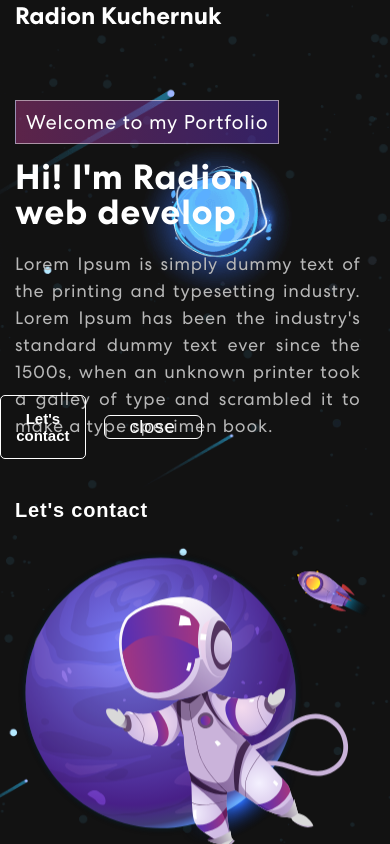
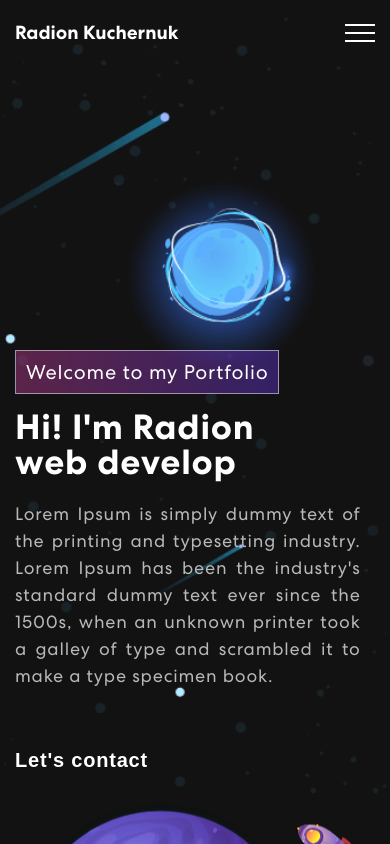
Before and after one commit to RodionKipitok/Portfolio-react, a React (Create React App) app: page / in a window 390 px wide. Shown: the top 844 px of the page. Built offline with nearby package versions, Linux system fonts and the light colour scheme.

Commit message:
make mobile menu

```diff
--- a/src/components/Hero/style.css
+++ b/src/components/Hero/style.css
@@ -32,8 +32,7 @@
    text-align: justify;
 }
 
-
-.profession{
+.profession {
    font-weight: 700;
    letter-spacing: 0.8px;
    line-height: 1;
@@ -85,14 +84,14 @@
 
 @media (max-width: 575.98px) {
    .banner {
-    padding-top: 100px;
+      padding-top: 350px;
    }
 
    .banner h1 {
       font-size: 35px;
    }
 
-  .profession{
+   .profession {
       font-size: 35px;
    }
 
--- a/src/components/NavBar/Header.js
+++ b/src/components/NavBar/Header.js
@@ -1,7 +1,6 @@
 import { useState, useEffect } from 'react';
 import '../NavBar/style.css';
 import NavigationLink from '../NavBar/NavigationLink';
-import { ReactComponent as MobileMenu } from '../../assets/img/burger-menu-svgrepo-com.svg';
 import React from 'react';
 
 const NavBar = () => {
@@ -29,18 +28,22 @@ const NavBar = () => {
                <a href="/" className="nav-logo">
                   <strong>Radion Kuchernuk</strong>
                </a>
-               <nav className={` nav ${isOpen ? 'active' : ''}`}>
+               <nav className={`nav ${isOpen ? 'open' : ''}`}>
                   <NavigationLink />
+               </nav>
+               <div className={`burger ${isOpen ? 'active' : ''}`}>
                   <button
+                     className="burger-button"
                      type="button"
-                     className="nav__btn-mobile-menu--close"
                      onClick={() => {
                         setIsOpen(!isOpen);
                      }}
                   >
-                     close
+                     <span className="burger-line"></span>
+                     <span className="burger-line"></span>
+                     <span className="burger-line"></span>
                   </button>
-               </nav>
+               </div>
             </div>
          </div>
       </header>
@@ -49,37 +52,6 @@ const NavBar = () => {
 
 export default NavBar;
 
-{
-   /* <header className={` header ${scrolled ? 'scrolled' : ''}`}>
-<div className="container">
-  <div className="wrapper-modile-menu-logo-btnClose">
-    <a href="/" className="nav-logo">
-      <strong>Radion Kuchernuk</strong>
-    </a>
+// className={`nav ${isOpen ? 'open' : ''}`}
 
-    <nav className={` nav ${isOpen ? 'active' : ''}`}>
-      <NavigationLink />
-      <button
-        type="button="
-        className="nav__btn-mobile-menu--close"
-        onClick={() => {
-          setIsOpen(!isOpen);
-        }}
-      >
-        close
-      </button>
-    </nav>
-
-    <button
-      type="button"
-      className="nav__btn-mobile-menu--open"
-      onClick={() => {
-        setIsOpen(!isOpen);
-      }}
-    >
-      <MobileMenu className="icon-btn-menu" />
-    </button>
-  </div>
-</div>
-</header> */
-}
+// className={`burger ${isOpen ? 'active' : ''}`}
--- a/src/components/NavBar/SocialLink.js
+++ b/src/components/NavBar/SocialLink.js
@@ -4,14 +4,14 @@ import navIcon3 from '../../assets/img/nav-icon3.svg';
 const SocialLink = () => {
    return (
       <div className="social-icon">
-      <a href="/">
-        <img src={navIcon1} alt="" />
+         <a href="https://ua.linkedin.com/">
+            <img src={navIcon1} alt="link-linkedin" />
          </a>
-      <a href="/">
-        <img src={navIcon2} alt="" />
+         <a href="https://x.com">
+            <img src={navIcon2} alt="link-x" />
          </a>
-      <a href="/">
-        <img src={navIcon3} alt="" />
+         <a href="https://www.instagram.com/">
+            <img src={navIcon3} alt="link-instagram" />
          </a>
       </div>
    );
--- a/src/components/NavBar/style.css
+++ b/src/components/NavBar/style.css
@@ -1,12 +1,16 @@
+/* HEADER */
+
 .header {
    position: fixed;
    width: 100%;
+   height: 68px;
    top: 0;
    z-index: 9999;
    transition: 0.32s ease-in-out;
 }
 
 .wrapper-position {
+   position: relative;
    display: flex;
    align-items: center;
 }
@@ -16,6 +20,7 @@
    background-color: #121212;
 }
 
+/* NAVIGATING */
 .nav {
    display: flex;
    align-items: center;
@@ -35,12 +40,6 @@
    display: flex;
 }
 
-.wrapper-modile-menu-logo-btnClose {
-   padding: 18px;
-   display: flex;
-   align-items: center;
-   justify-content: space-between;
-}
 .nav-list__item-link {
    font-weight: 400;
    color: #fff !important;
@@ -53,6 +52,12 @@
 .active-link {
    opacity: 1;
 }
+
+.open {
+   display: flex !important;
+}
+
+/* SOCIAL LINK */
 
 .social-icon {
    display: inline-block;
@@ -94,6 +99,8 @@
    filter: brightness(0) saturate(100%) invert(0%) sepia(7%) saturate(98%)
       hue-rotate(346deg) brightness(95%) contrast(86%);
 }
+
+/* BTN CONTACT */
 
 .btn-contact {
    font-size: 18px;
@@ -137,67 +144,81 @@
    position: absolute;
 }
 
-.nav__btn-mobile-menu--close {
+.burger {
    display: none;
+   position: relative;
+   z-index: 50;
+   align-items: center;
+   justify-content: center;
+   width: 30px;
+   height: 18px;
 }
 
-.nav__btn-mobile-menu--open * {
-   display: none;
+.burger-button {
+   display: flex;
+   flex-direction: column;
+   justify-content: space-between;
+   background: none;
+   border: none;
+   padding: 0;
+   cursor: pointer;
+   width: 100%;
+   height: 100%;
+}
+
+.burger-line {
+   width: 100%;
+   height: 2px;
+   background-color: #fff;
+   transition: all 0.3s 0s;
+}
+
+.burger.active .burger-line:nth-child(1) {
+   transform: translateY(8px) rotate(48deg);
+}
+
+.burger.active .burger-line:nth-child(2) {
+   opacity: 0;
+}
+
+.burger.active .burger-line:nth-child(3) {
+   transform: translateY(-8px) rotate(-48deg);
 }
 
 /* // Устройства X-Small (портретные телефоны, менее 576 пикселей) */
 
 @media (max-width: 575.98px) {
-   .nav {
-      position: fixed;
-      top: 0;
-      left: 0;
-      width: 100%;
-      height: 100%;
-      margin: 0;
-      background-color: #121212;
-      transform: translateX(-100%);
-      transition: all 0.3s;
-   }
-   .nav.active {
-      transform: translateX(0);
+   .wrapper-position {
+      padding-top: 20px;
+      justify-content: space-between;
    }
 
-   .align-items-center {
-      flex-wrap: wrap;
+   .nav-logo strong {
+      font-size: 19px;
    }
 
-   .btn-contact {
-      padding: 14px 15px;
-      font-size: 15px;
-      border-radius: 5px;
+   .nav {
+      transform: translateY(-200%);
+      position: absolute;
+      top: 65px;
+      flex-direction: column;
+      margin: 0;
+      width: 100%;
+      height: 200px;
+      transition: transform 0.3s ease-out;
    }
 
-   .wrapper-nav {
-      display: flex;
-      justify-content: center;
-      row-gap: 40px;
-      margin-top: 70px;
-   }
-   .nav__btn-mobile-menu--close {
-      display: block;
-      width: 100px;
-      height: 24px;
-      margin: 25px auto;
-      border: 1px solid #fff;
-      border-radius: 6px;
-      font-weight: 400;
-      color: #fff !important;
-      letter-spacing: 0.8px;
-      padding: 0 25px;
-      font-size: 18px;
+   .nav.open {
+      transform: translateY(20%);
    }
 
-   .nav__btn-mobile-menu--open * {
-      display: block;
-      width: 30px;
-      height: 30px;
-      color: #fff;
+   .burger {
+      display: flex;
+   }
+
+   .social-icon {
+      margin-left: 0;
+      margin-top: 15px;
    }
 }
 
```
Also changed, not shown: src/assets/img/nav-icon2.svg. Lines whose indentation alone changed are shown as unchanged.
